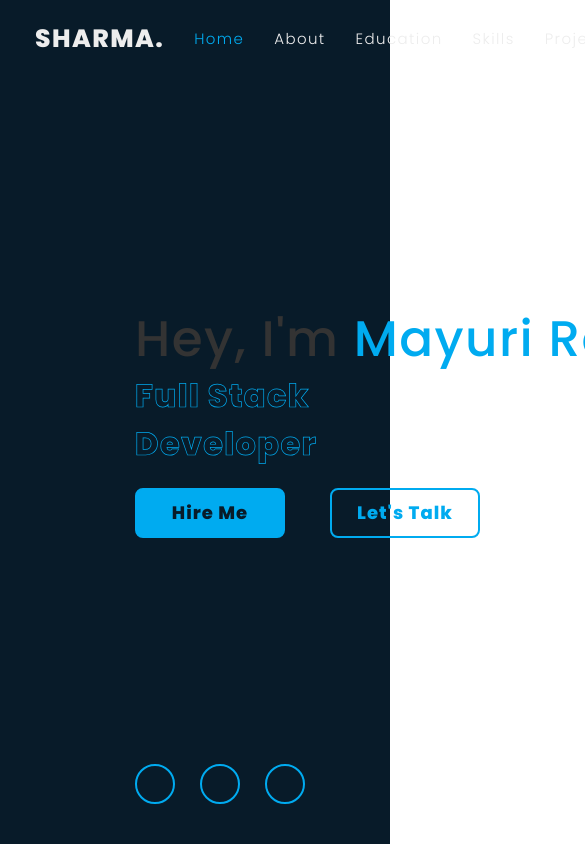
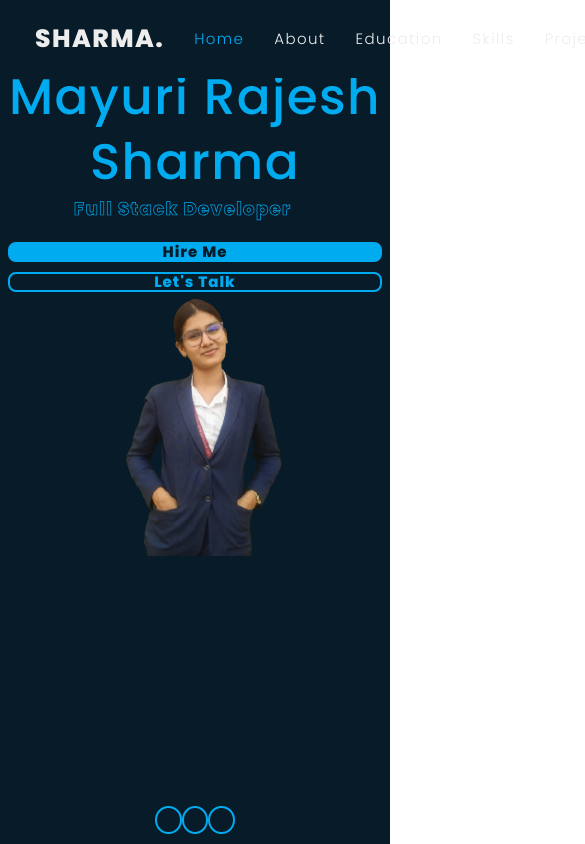
Before and after one commit to Smayuraa/Portfolio_MERN_STACK, a React (Vite) app in the folder portfolio/: page / in a window 390 px wide. Shown: the top 844 px of the page, 585 px wide, since content can reach past the window. Built offline with nearby package versions, Linux system fonts and the light colour scheme; some icons are missing; a web font is replaced by a local one.

Commit message:
fixed error

```diff
--- a/portfolio/src/App.css
+++ b/portfolio/src/App.css
@@ -80,63 +80,52 @@ section
   min-height: 100vh;
   padding: 10rem 9% 2rem;
 }
-.home
-{
-  /* width: 100%; */
+.home {
   display: flex;
   align-items: center;
   padding: 0 9%;
   background: url('./assets/me.png') no-repeat;
   background-size: 40rem;
   background-position: right;
+}
 
-}
-.home-content
-{
+.home-content {
   width: 150rem;
   display: block;
-
-
 }
 
-.home-content h1
-{
-  font-size:5.6rem;
+.home-content h1 {
+  font-size: 5.6rem;
   font-weight: 700;
-  line-height:1.3;
+  line-height: 1.3;
 }
 
-.home-content .text-animate
-{
+.home-content .text-animate {
   position: relative;
   width: 35rem;
 }
 
-.home-content .text-animate h3{
+.home-content .text-animate h3 {
   font-size: 3.2rem;
   font-weight: 700;
   color: transparent;
-  -webkit-text-stroke:.7px var(--main-color);
+  -webkit-text-stroke: 0.7px var(--main-color);
 }
 
-.home-content p
-{
+.home-content p {
   font-size: 1.6rem;
   margin: 2rem 0 4rem;
 }
 
-.btn-box
-{
+.btn-box {
   position: relative;
   display: flex;
   justify-content: space-between;
   width: 34.5rem;
   height: 5rem;
-
 }
 
-.btn-box .btn
-{
+.btn-box .btn {
   position: relative;
   display: inline-flex;
   justify-content: center;
@@ -153,57 +142,50 @@ section
   z-index: 1;
   overflow: hidden;
   transition: .5s;
+}
 
-}
-.btn-box .btn:hover
-{
+.btn-box .btn:hover {
   color: var(--main-color);
 }
 
-.btn-box .btn:nth-child(2)
-{
+.btn-box .btn:nth-child(2) {
   background: transparent;
   color: var(--main-color);
 }
 
-.btn-box .btn:nth-child(2):hover
-{
+.btn-box .btn:nth-child(2):hover {
   color: var(--bg-color);
 }
 
-
-.btn-box .btn:nth-child(2)::before
-{
-background:var(--main-color) ;
+.btn-box .btn:nth-child(2)::before {
+  background: var(--main-color);
 }
 
-.btn-box .btn::before
-{
+.btn-box .btn::before {
   content: '';
   position: absolute;
-  top:0;
+  top: 0;
   left: 0;
   width: 0;
   height: 100%;
-  background:var(--bg-color);
+  background: var(--bg-color);
   z-index: -1;
   transition: .5s;
 }
 
-.btn-box .btn:hover:before
-{
+.btn-box .btn:hover:before {
   width: 100%;
 }
 
-.home-sci
-{
+.home-sci {
   position: absolute;
-  bottom: 4rem ;
+  bottom: 4rem;
   width: 170px;
   display: flex;
   justify-content: space-between;
 }
-.home-sci a{
+
+.home-sci a {
   position: relative;
   display: inline-flex;
   justify-content: center;
@@ -220,31 +202,27 @@ width: 100%;
   transition: .5s;
 }
 
-.home-sci a:hover
-{
+.home-sci a:hover {
   color: var(--bg-color);
 }
 
-.home-sci a::before
-{
+.home-sci a::before {
   content: "";
   position: absolute;
-  top:0;
+  top: 0;
   left: 0;
   width: 0;
   height: 100%;
-  background:var(--main-color);
+  background: var(--main-color);
   z-index: -1;
   transition: .5s;
 }
 
-.home-sci a:hover:before
-{
+.home-sci a:hover:before {
   width: 100%;
 }
 
-.home-imgHover
-{
+.home-imgHover {
   position: absolute;
   top: 0;
   right: 0;
@@ -254,14 +232,188 @@ width: 100%;
   border: 2px solid var(--bg-color);
   transition: 3s;
   display: block;
-
 }
 
-.home-imgHover:hover
-{
+.home-imgHover:hover {
   background: var(--bg-color);
-  opacity:.8
+  opacity: .8;
 }
+
+@media (max-width: 1024px) {
+  .home {
+    flex-direction: column;
+    padding: 0 5%;
+    background-size: 30rem;
+    background-position: center;
+  }
+
+  .home-content {
+    width: 100%;
+    text-align: center;
+  }
+
+  .home-content h1 {
+    font-size: 4.5rem;
+  }
+
+  .home-content .text-animate h3 {
+    font-size: 2.5rem;
+  }
+
+  .home-content p {
+    font-size: 1.4rem;
+    margin: 1rem 0 3rem;
+  }
+
+  .btn-box {
+    width: 100%;
+    justify-content: center;
+    gap: 1rem;
+  }
+
+  .btn-box .btn {
+    width: 12rem;
+    font-size: 1.6rem;
+  }
+
+  .home-sci {
+    bottom: 2rem;
+    width: 120px;
+    justify-content: space-around;
+  }
+
+  .home-sci a {
+    width: 35px;
+    height: 35px;
+    font-size: 18px;
+  }
+
+  .home-imgHover {
+    width: 60%;
+  }
+}
+
+@media (max-width: 768px) {
+  .home {
+    padding: 0 3%;
+    background-size: 25rem;
+    background-position: center;
+  }
+
+  .home-content {
+    width: 100%;
+    text-align: center;
+  }
+
+  .home-content h1 {
+    font-size: 3.6rem;
+  }
+
+  .home-content .text-animate h3 {
+    font-size: 2rem;
+  }
+
+  .home-content p {
+    font-size: 1.2rem;
+    margin: 1rem 0 2rem;
+  }
+
+  .btn-box {
+    flex-direction: column;
+    width: 100%;
+    gap: 1rem;
+  }
+
+  .btn-box .btn {
+    width: 100%;
+    font-size: 1.6rem;
+  }
+
+  .home-sci {
+    bottom: 1.5rem;
+    width: 100px;
+    justify-content: space-evenly;
+  }
+
+  .home-sci a {
+    width: 30px;
+    height: 30px;
+    font-size: 16px;
+  }
+
+  .home-imgHover {
+    width: 70%;
+  }
+}
+
+@media (max-width: 480px) {
+  .home {
+    padding: 0 2%;
+    background-size: 20rem;
+  }
+
+  .home-content h1 {
+    font-size: 3rem;
+  }
+
+  .home-content .text-animate h3 {
+    font-size: 1.8rem;
+  }
+
+  .home-content p {
+    font-size: 1rem;
+    margin: 1rem 0 1.5rem;
+  }
+
+  .btn-box {
+    width: 100%;
+    flex-direction: column;
+    gap: 1rem;
+  }
+
+  .btn-box .btn {
+    width: 100%;
+    font-size: 1.5rem;
+  }
+
+  .home-sci {
+    bottom: 1rem;
+    width: 80px;
+    justify-content: space-evenly;
+  }
+
+  .home-sci a {
+    width: 28px;
+    height: 28px;
+    font-size: 14px;
+  }
+
+  .home-imgHover {
+    width: 80%;
+  }
+}
+.home-paragraph {
+  font-size: 1.6rem;
+  margin: 2rem 0 4rem;
+}
+
+.home-paragraph-short {
+  font-size: 1.6rem;
+  margin: 2rem 0 4rem;
+  display: none; /* Hide by default */
+}
+
+/* Show short version on smaller screens */
+@media (max-width: 768px) {
+  .home-paragraph {
+    display: none; /* Hide the long paragraph */
+  }
+
+  .home-paragraph-short {
+    display: block; /* Show the short paragraph */
+  }
+}
+
 
 .about
 {
--- a/portfolio/src/components/Home.jsx
+++ b/portfolio/src/components/Home.jsx
@@ -10,10 +10,17 @@ const Home = () => {
         <div className="text-animate">
           <h3>Full Stack Developer</h3>
         </div>
-        <p>
-        "Self-driven and detail-oriented software developer with a strong foundation in<br></br>  full-stack development and
-        a passion for creating innovative solutions. Skilled in <br></br> problem-solving and delivering impactful results through technical expertise."
-        </p>
+
+        <p className="home-paragraph">
+  Self-driven and detail-oriented software developer with a strong foundation in<br />
+  full-stack development and a passion for creating innovative solutions. Skilled in <br />
+  problem-solving and delivering impactful results through technical expertise.
+</p>
+
+<p className="home-paragraph-short">
+  "Self-driven software developer with a passion for creating innovative solutions."
+</p>
+
         <div className="btn-box">
           <a href="tel:+919503719201" className="btn">Hire Me</a>
           <a href="#contact" className="btn">Let's Talk</a>
```
Lines whose indentation alone changed are shown as unchanged.
